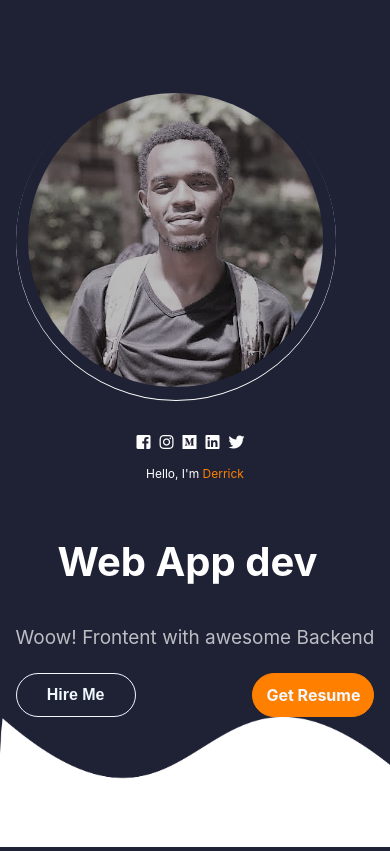
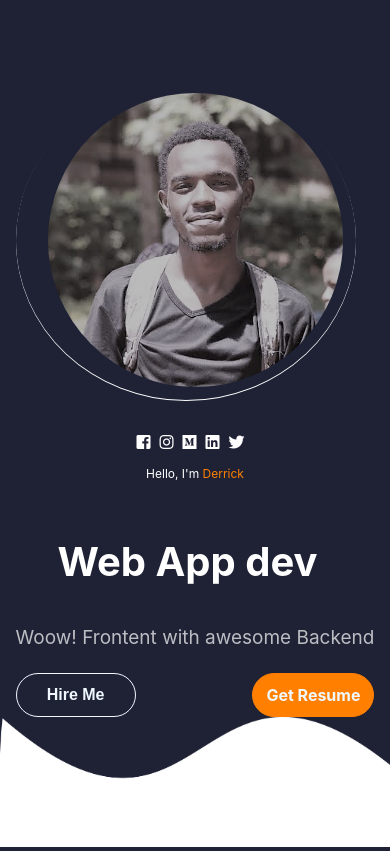
Before and after one commit to Ropio-Derrick/portfolio, a React (Create React App) app: page / in a window 390 px wide. Built offline with nearby package versions, Linux system fonts and the light colour scheme.

Commit message:
Update Profile.css

```diff
--- a/src/Portfoliocontainer/Home/Profile.css
+++ b/src/Portfoliocontainer/Home/Profile.css
@@ -150,6 +150,7 @@
 @media screen and (max-width:810px){
     .profile-picture{
         margin: 0 !important;
+        padding: 0px 0px 0px 20px
     }
     .Profile-parent{
         flex-direction: column-reverse;
```
